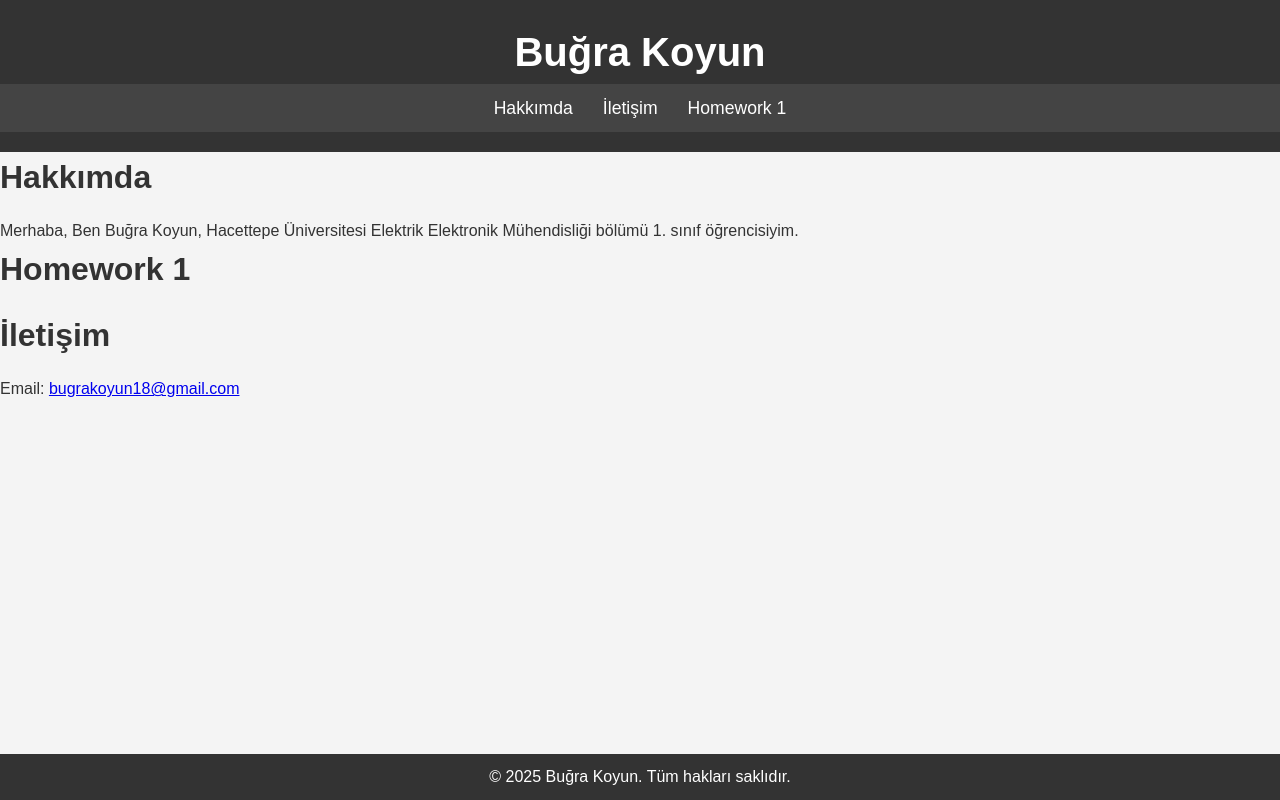
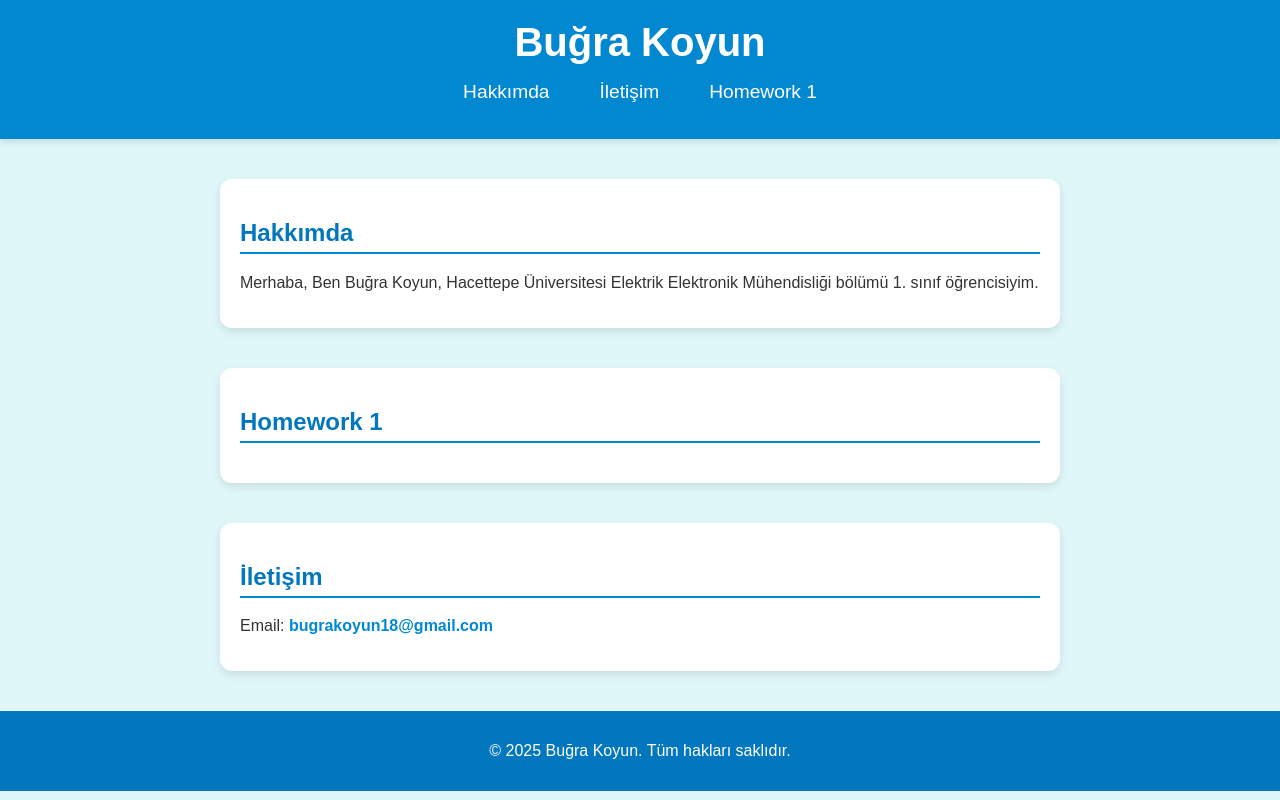
Before and after one commit to Bugra0811/bugrakyn.github.io, a plain HTML site: page index.html in a window 1280 px wide. Drawn offline with Linux system fonts and the light colour scheme.

Commit message:
Update style.css

```diff
--- a/style.css
+++ b/style.css
@@ -1,93 +1,119 @@
-/* Reset some default browser styles */
-* {
+/* Genel Stil */
+body {
+    font-family: 'Arial', sans-serif;
+    background-color: #e0f7fa; /* Açık mavi arka plan */
+    color: #333;
     margin: 0;
     padding: 0;
-  box-sizing: border-box;
 }
 
-/* Body styling */
-body {
-  font-family: 'Arial', sans-serif;
-  background-color: #f4f4f4;
-  color: #333;
-  line-height: 1.6;
-}
-
-/* Header styling */
+/* Başlık ve Navbar */
 header {
-  background-color: #333;
-  color: #fff;
+    background-color: #0288d1; /* Mavi arka plan */
+    color: white;
     padding: 20px 0;
     text-align: center;
+    box-shadow: 0 4px 6px rgba(0, 0, 0, 0.1);
 }
 
 header h1 {
-  font-size: 2.5rem;
+    font-size: 2.5em;
     margin: 0;
 }
 
-/* Navigation styling */
 nav {
-  background-color: #444;
+    margin-top: 10px;
 }
 
 nav ul {
     list-style: none;
+    padding: 0;
     display: flex;
     justify-content: center;
-  padding: 10px 0;
+    gap: 20px;
 }
 
 nav ul li {
-  margin: 0 15px;
+    display: inline;
 }
 
 nav ul li a {
-  color: #fff;
+    color: white;
     text-decoration: none;
-  font-size: 1.1rem;
+    font-size: 1.2em;
+    padding: 10px 15px;
+    border-radius: 5px;
+    transition: background 0.3s ease, color 0.3s ease;
 }
 
 nav ul li a:hover {
-  text-decoration: underline;
+    background: white;
+    color: #0288d1; /* Mavi renk */
 }
 
-/* Main content styling */
-main {
-  max-width: 1200px;
-  margin: 20px auto;
+/* Bölümler */
+section {
+    max-width: 800px;
+    margin: 40px auto;
     padding: 20px;
-  background-color: #fff;
-  border-radius: 8px;
+    background-color: white;
+    border-radius: 12px;
+    box-shadow: 0 4px 8px rgba(0, 0, 0, 0.1);
+    transition: transform 0.3s ease;
 }
 
-h2 {
-  font-size: 2rem;
-  margin-bottom: 15px;
+section:hover {
+    transform: translateY(-5px);
 }
 
-/* Footer styling */
-footer {
-  background-color: #333;
-  color: #fff;
-  padding: 10px 0;
-  text-align: center;
-  position: fixed;
-  width: 100%;
-  bottom: 0;
+section h2 {
+    color: #0277bd; /* Daha koyu mavi başlık */
+    border-bottom: 2px solid #0288d1; /* Mavi alt çizgi */
+    padding-bottom: 5px;
 }
 
-/* Responsive styling */
-@media (max-width: 768px) {
-  nav ul {
-    flex-direction: column;
+/* Homework Listesi */
+#homework ul {
+    list-style-type: none;
+    padding: 0;
 }
 
-  header h1 {
-    font-size: 2rem;
+#homework ul li {
+    font-size: 1.1em;
+    margin-bottom: 10px;
 }
 
-  main {
-    padding: 15px;
+#homework ul li a {
+    display: inline-block;
+    padding: 8px 12px;
+    background-color: #0288d1; /* Mavi arka plan */
+    color: white;
+    text-decoration: none;
+    border-radius: 5px;
+    transition: background 0.3s ease;
 }
+
+#homework ul li a:hover {
+    background: #0277bd; /* Daha koyu mavi */
 }
+
+/* İletişim */
+#contact p a {
+    color: #0288d1; /* Mavi bağlantı */
+    text-decoration: none;
+    font-weight: bold;
+    transition: color 0.3s ease;
+}
+
+#contact p a:hover {
+    color: #0277bd; /* Daha koyu mavi */
+}
+
+/* Footer */
+footer {
+    background-color: #0277bd; /* Koyu mavi arka plan */
+    color: white;
+    text-align: center;
+    padding: 15px 0;
+    margin-top: 20px;
+}
```
Lines whose indentation alone changed are shown as unchanged.
